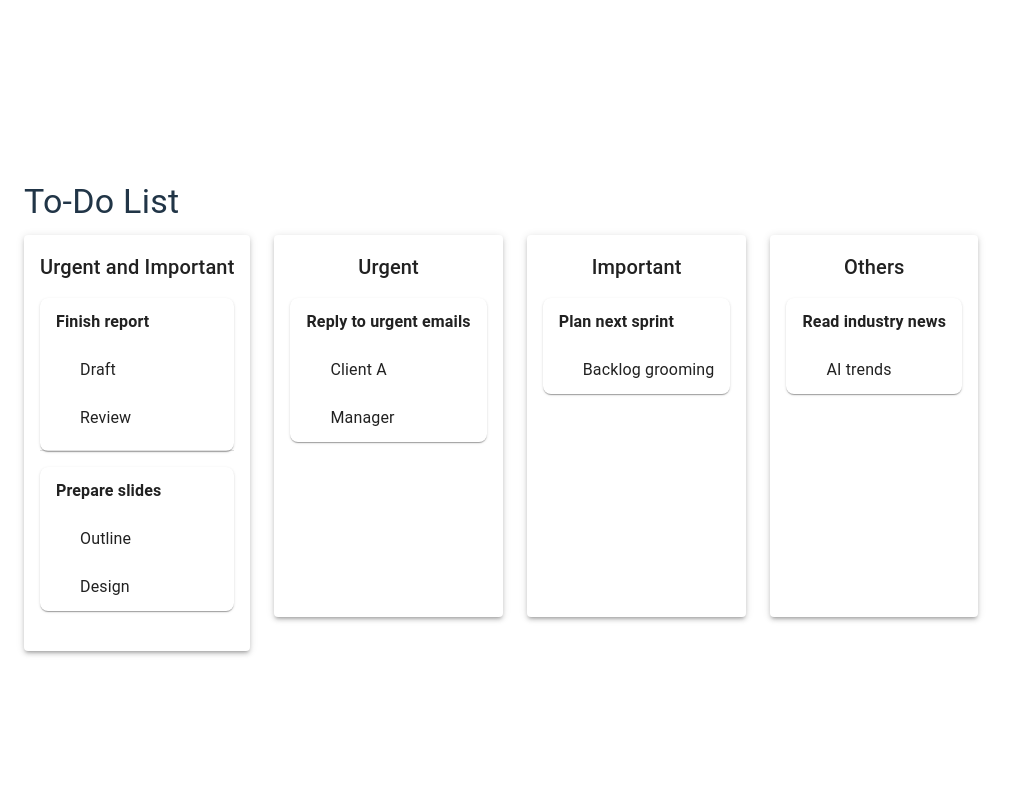
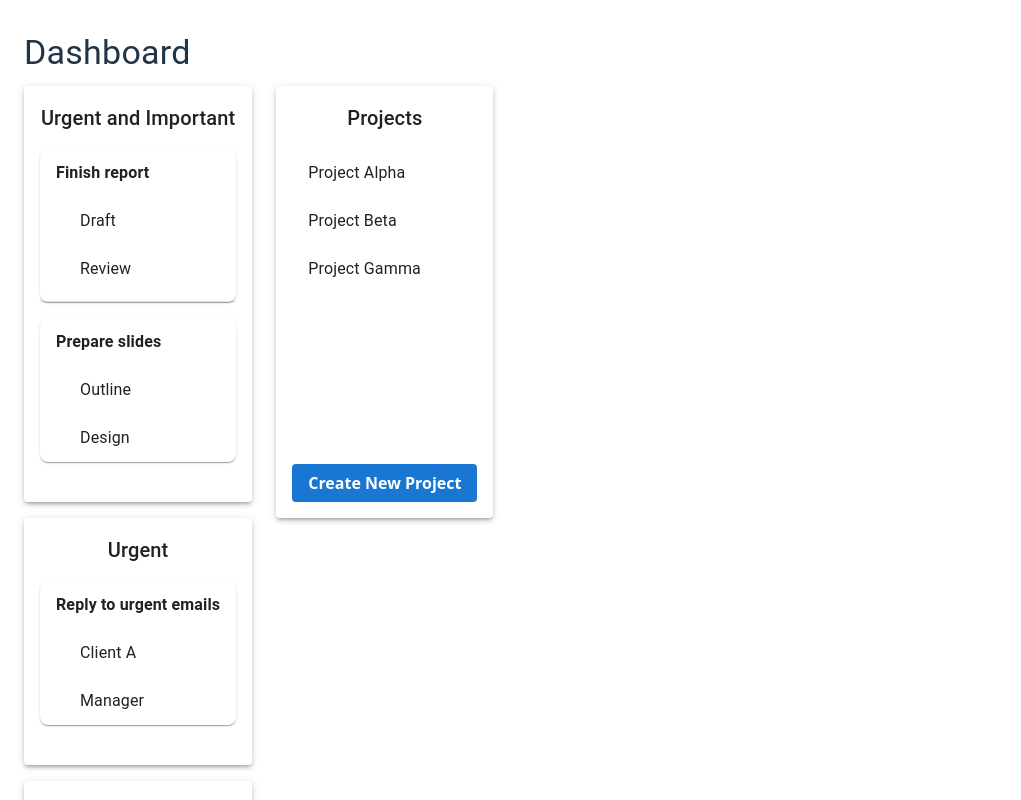
Before and after one commit to KnightNight101/UoR_APP, a React (Vite) app in the folder Draft_2/ui/: page /dashboard in a window 1280 px wide. Shown: the top 800 px of the page, without its empty margins (0-1021 px from the left). Built offline with nearby package versions, Linux system fonts and the light colour scheme.

Commit message:
[`Dashboard.jsx`](Draft_2/ui/src/pages/Dashboard.jsx) now implements a two-column layout: the left column contains all four to-do categories with drag-and-drop, and the right column lists projects with a "Create New Project" button, all styled with Material UI and using placeholder data.

```diff
--- a/Draft_2/ui/src/pages/Dashboard.jsx
+++ b/Draft_2/ui/src/pages/Dashboard.jsx
@@ -132,15 +132,19 @@ function Dashboard() {
   return (
     <Container maxWidth="lg" sx={{ mt: 4 }}>
       <Typography variant="h4" gutterBottom>
-        To-Do List
+        Dashboard
       </Typography>
       <DragDropContext onDragEnd={onDragEnd}>
         <Grid container spacing={3}>
+          {/* Left Column: To-Do Categories */}
+          <Grid item xs={12} md={8}>
+            <Box>
+              <Grid container spacing={2} direction="column">
                 {data.categoryOrder.map((categoryId) => {
                   const category = data.categories[categoryId];
                   return (
-              <Grid item xs={12} md={6} lg={3} key={category.id}>
-                <Paper elevation={3} sx={{ p: 2, minHeight: 350 }}>
+                    <Grid item key={category.id}>
+                      <Paper elevation={3} sx={{ p: 2, minHeight: 200 }}>
                         <Typography variant="h6" align="center" gutterBottom>
                           {category.title}
                         </Typography>
@@ -150,7 +154,7 @@ function Dashboard() {
                               ref={provided.innerRef}
                               {...provided.droppableProps}
                               sx={{
-                          minHeight: 250,
+                                minHeight: 100,
                                 background: snapshot.isDraggingOver ? "#f0f4ff" : "inherit",
                                 transition: "background 0.2s",
                               }}
@@ -201,6 +205,44 @@ function Dashboard() {
                   );
                 })}
               </Grid>
+            </Box>
+          </Grid>
+          {/* Right Column: Projects */}
+          <Grid item xs={12} md={4}>
+            <Paper elevation={3} sx={{ p: 2, minHeight: 400, display: "flex", flexDirection: "column" }}>
+              <Typography variant="h6" align="center" gutterBottom>
+                Projects
+              </Typography>
+              <List>
+                <ListItem>
+                  <ListItemText primary="Project Alpha" />
+                </ListItem>
+                <ListItem>
+                  <ListItemText primary="Project Beta" />
+                </ListItem>
+                <ListItem>
+                  <ListItemText primary="Project Gamma" />
+                </ListItem>
+              </List>
+              <Box sx={{ flexGrow: 1 }} />
+              <Box sx={{ display: "flex", justifyContent: "center", mt: 2 }}>
+                <button
+                  style={{
+                    background: "#1976d2",
+                    color: "#fff",
+                    border: "none",
+                    borderRadius: 4,
+                    padding: "8px 16px",
+                    fontWeight: "bold",
+                    cursor: "pointer",
+                  }}
+                >
+                  Create New Project
+                </button>
+              </Box>
+            </Paper>
+          </Grid>
+        </Grid>
       </DragDropContext>
     </Container>
   );
```
Lines whose indentation alone changed are shown as unchanged.
